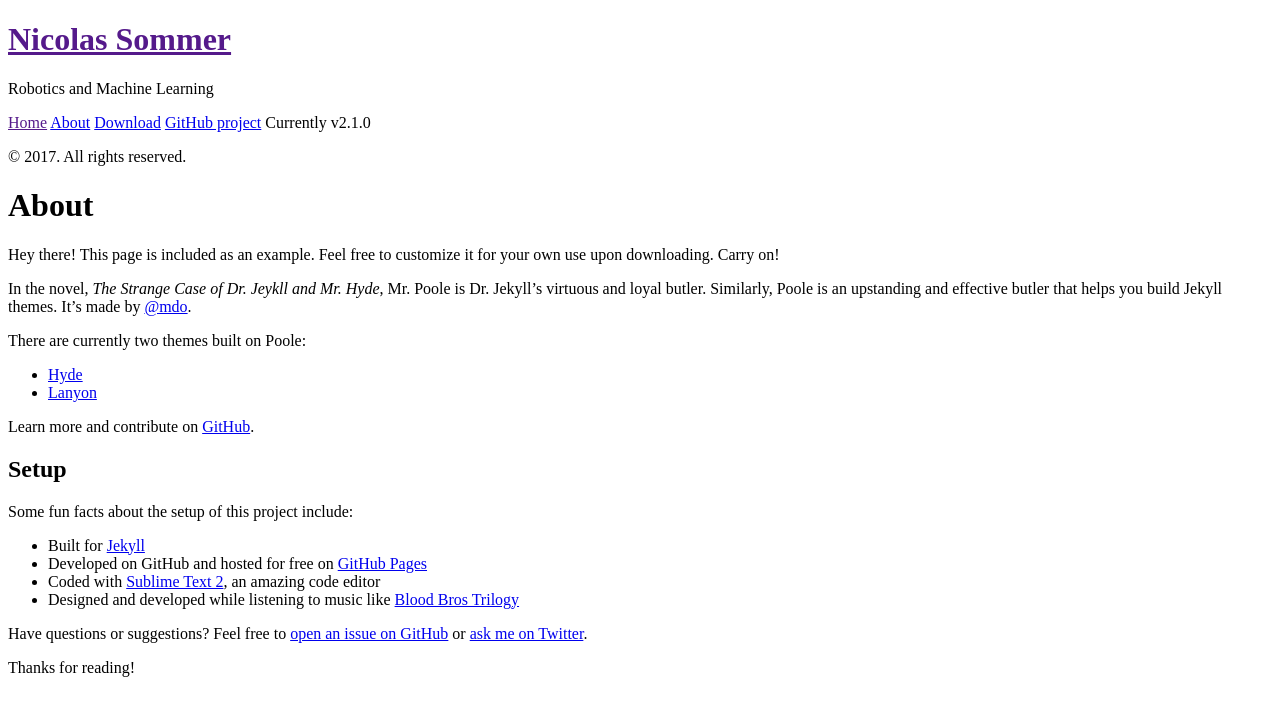
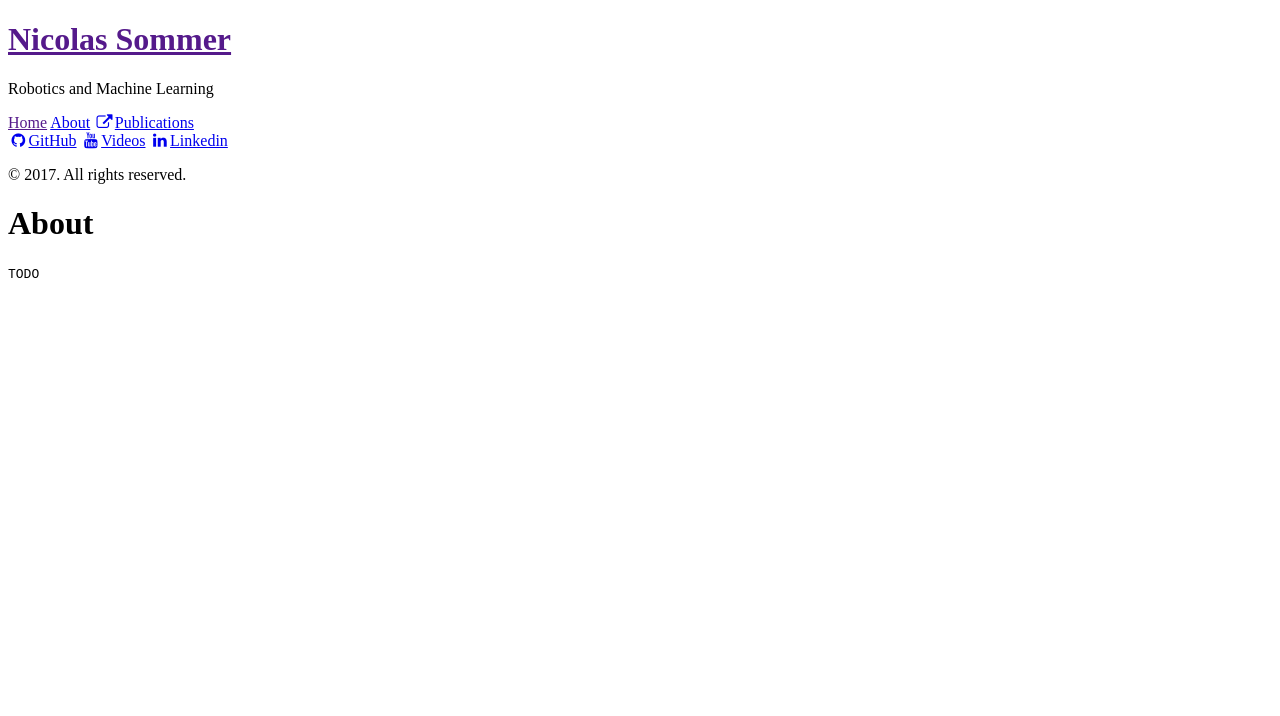
Before and after one commit to nisommer/nisommer.github.io, a Jekyll site: the page built from about.md, in a window 1280 px wide. Shown: the top 716 px of the page. Built offline with Jekyll 4.4.1, drawn with Linux system fonts in a browser that asks for light colours; nearby versions of some CDN libraries.

Commit message:
added gem file added sidebar links changed theme and font of title

```diff
--- a/_config.yml
+++ b/_config.yml
@@ -16,7 +16,9 @@ baseurl:          /
 author:
   name:           'Nicolas Sommer'
   # url:            https://twitter.com/mdo
-linkedin:       https://www.linkedin.com/in/nicolas-sommer
+  linkedin:       https://www.linkedin.com/in/nicolas-sommer
+  youtube:        https://www.youtube.com/channel/UCXoCrLW5ffLEhn8AYPZMm_A
+  lasa_profile:   http://lasa.epfl.ch/people/member.php?SCIPER=202511
 
 
 paginate:         5
@@ -26,3 +28,4 @@ version:          2.1.0
 
 github:
   repo:           https://github.com/nisommer/nisommer.github.io
+  main:           https://github.com/nisommer/
--- a/_includes/head.html
+++ b/_includes/head.html
@@ -20,6 +20,10 @@
   <link rel="stylesheet" href="{{ site.baseurl }}public/css/hyde.css">
   <link rel="stylesheet" href="http://fonts.googleapis.com/css?family=PT+Sans:400,400italic,700|Abril+Fatface">
 
+  <!-- Font awesome -->
+  <link rel="stylesheet" href="//maxcdn.bootstrapcdn.com/font-awesome/4.3.0/css/font-awesome.min.css">
+
+
   <!-- Icons -->
   <link rel="apple-touch-icon-precomposed" sizes="144x144" href="{{ site.baseurl }}public/apple-touch-icon-144-precomposed.png">
                                  <link rel="shortcut icon" href="{{ site.baseurl }}public/favicon.ico">
--- a/_includes/sidebar.html
+++ b/_includes/sidebar.html
@@ -25,10 +25,17 @@
           {% endif %}
         {% endif %}
       {% endfor %}
+      <a class="sidebar-nav-item" href="{{ site.author.lasa_profile }}"><i class="fa fa-external-link fa-fw"></i>Publications</a>
+<br>
 
-      <a class="sidebar-nav-item" href="{{ site.github.repo }}/archive/v{{ site.version }}.zip">Download</a>
-      <a class="sidebar-nav-item" href="{{ site.github.repo }}">GitHub project</a>
-      <span class="sidebar-nav-item">Currently v{{ site.version }}</span>
+      <a class="sidebar-nav-item" href="{{ site.github.main }}"><i class="fa fa-github  fa-fw" aria-hidden="true"></i>GitHub</a>
+      <a class="sidebar-nav-item" href="{{ site.author.youtube }}"><i class="fa fa-youtube fa-fw" aria-hidden="true"></i>Videos</a>
+      <a class="sidebar-nav-item" href="{{ site.author.linkedin }}"><i class="fa fa-linkedin fa-fw" aria-hidden="true"></i>Linkedin</a>
+
+
+      <!-- <span class="sidebar-nav-item">Currently v{{ site.version }}</span> -->
+      <!-- <a class="sidebar-nav-item" href="{{ site.github.repo }}/archive/v{{ site.version }}.zip">Download</a> -->
+      <!-- <a class="sidebar-nav-item" href="{{ site.github.repo }}">GitHub project</a> -->
     </nav>
 
     <p>&copy; {{ site.time | date: '%Y' }}. All rights reserved.</p>
--- a/_layouts/default.html
+++ b/_layouts/default.html
@@ -3,7 +3,7 @@
 
   {% include head.html %}
 
-  <body class="theme-base-08">
+  <body class="theme-base-0d">
 
     {% include sidebar.html %}
 
--- a/about.md
+++ b/about.md
@@ -2,12 +2,12 @@
 layout: page
 title: About
 ---
+`TODO`
+<!-- <p class="message">
+  TODO
+</p> -->
 
-<p class="message">
-  Hey there! This page is included as an example. Feel free to customize it for your own use upon downloading. Carry on!
-</p>
-
-In the novel, *The Strange Case of Dr. Jeykll and Mr. Hyde*, Mr. Poole is Dr. Jekyll's virtuous and loyal butler. Similarly, Poole is an upstanding and effective butler that helps you build Jekyll themes. It's made by [@mdo](https://twitter.com/mdo).
+<!-- In the novel, *The Strange Case of Dr. Jeykll and Mr. Hyde*, Mr. Poole is Dr. Jekyll's virtuous and loyal butler. Similarly, Poole is an upstanding and effective butler that helps you build Jekyll themes. It's made by [@mdo](https://twitter.com/mdo).
 
 There are currently two themes built on Poole:
 
@@ -27,4 +27,4 @@ Some fun facts about the setup of this project include:
 
 Have questions or suggestions? Feel free to [open an issue on GitHub](https://github.com/poole/issues/new) or [ask me on Twitter](https://twitter.com/mdo).
 
-Thanks for reading!
+Thanks for reading! -->
--- a/public/css/hyde.css
+++ b/public/css/hyde.css
@@ -79,7 +79,9 @@ html {
 .sidebar-about h1 {
   color: #fff;
   margin-top: 0;
-  font-family: "Abril Fatface", serif;
+  /*font-family: "Abril Fatface", serif;*/
+    font-family: "Droid Serif", serif;
+
   font-size: 3.25rem;
 }
 
```
Also changed, not shown: _posts/2017-04-28-welcome.md (added, +8 -0 lines), index.md (added, +19 -0 lines), blog.html (renamed from index.html), 1 other file.
